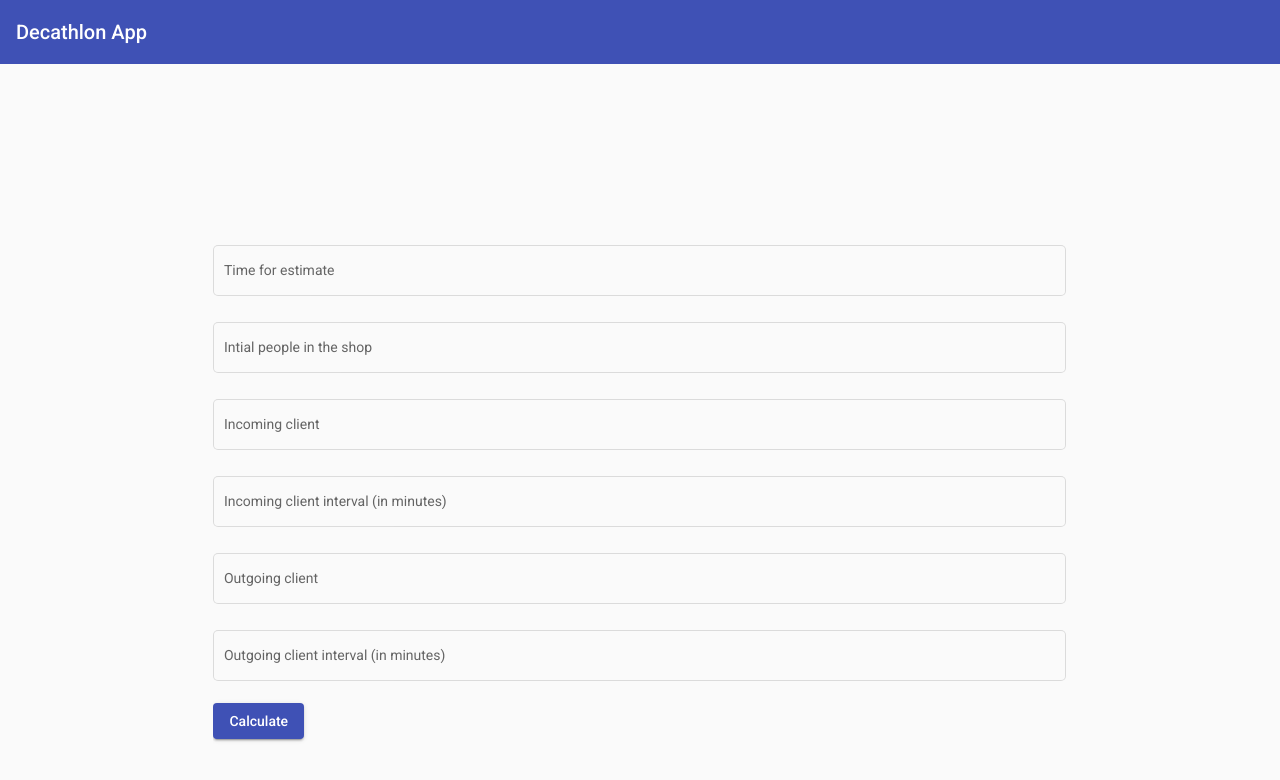
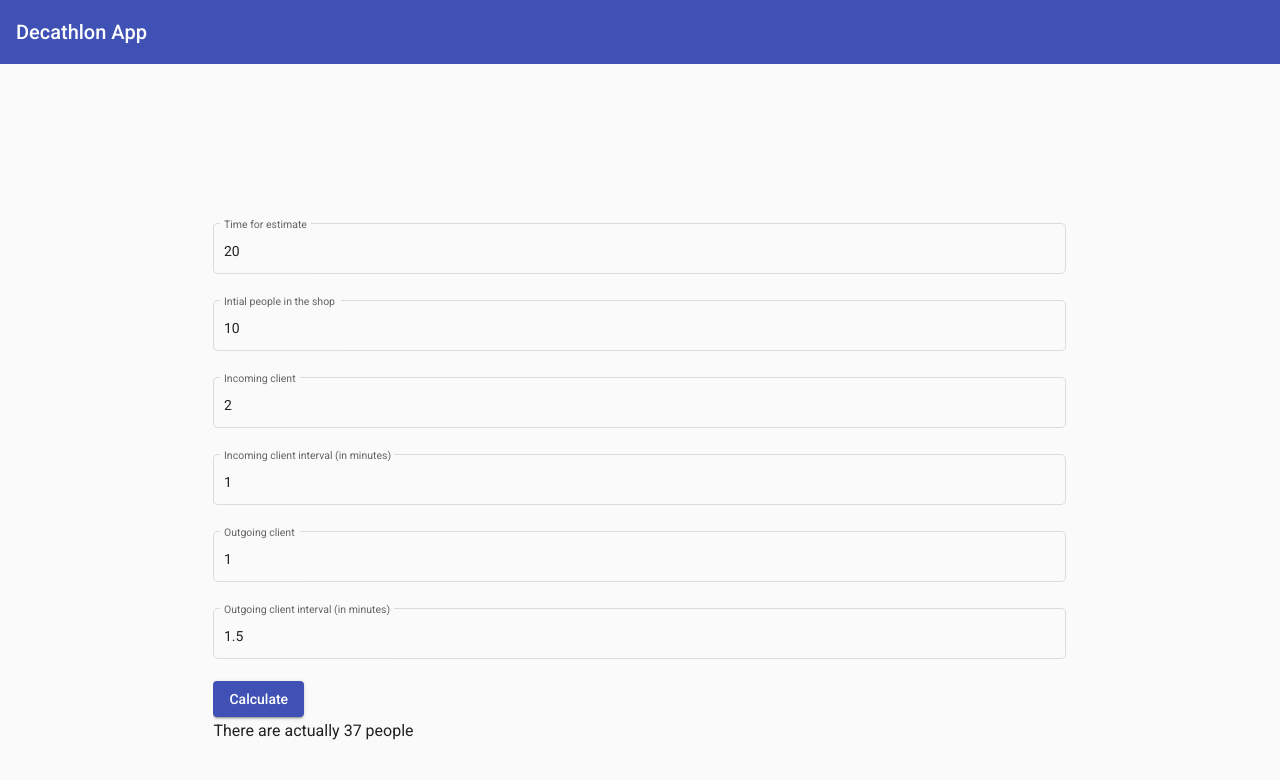
Before and after one commit to valimero/decathlon, an Angular app: page / in a window 1280 px wide. Shown: the top 780 px of the page. Built offline with nearby package versions, Linux system fonts and the light colour scheme.

Commit message:
Form Decathlon : Finish the form

```diff
--- a/src/app/app.component.html
+++ b/src/app/app.component.html
@@ -6,44 +6,43 @@
   <mat-grid-tile colspan="1"></mat-grid-tile>
   <mat-grid-tile colspan="4">
 
-
-
     <div class="v-form-deca">
+      <form [formGroup]="formGroupDecathlon">
       <mat-form-field appearance="outline">
         <mat-label>Time for estimate</mat-label>
-        <input matInput type="number">
+        <input matInput type="number" formControlName="timeForEstimate">
       </mat-form-field>
       <br>
       <mat-form-field appearance="outline">
         <mat-label>Intial people in the shop</mat-label>
-        <input matInput type="number">
+        <input matInput type="number" formControlName="initialClientNb">
       </mat-form-field>
       <br>
       <mat-form-field appearance="outline">
         <mat-label>Incoming client</mat-label>
-        <input matInput type="number">
+        <input matInput type="number" formControlName="incomingClientNb">
       </mat-form-field>
       <br>
       <mat-form-field appearance="outline">
         <mat-label>Incoming client interval (in minutes)</mat-label>
-        <input matInput type="number">
+        <input matInput type="number" formControlName="incomingClientInterval">
       </mat-form-field>
       <br>
       <mat-form-field appearance="outline">
         <mat-label>Outgoing client</mat-label>
-        <input matInput type="number">
+        <input matInput type="number" formControlName="outgoingClientNb">
       </mat-form-field>
       <br>
       <mat-form-field appearance="outline">
         <mat-label>Outgoing client interval (in minutes)</mat-label>
-        <input matInput type="number">
+        <input matInput type="number" formControlName="outgoingClientInterval">
       </mat-form-field>
+      </form>
 
-      <button mat-raised-button color="primary">Calculate</button>
+      <button mat-raised-button color="primary" (click)="updateResult()">Calculate</button>
+
+      <h3 *ngIf="numberPeopleInShop > 1">There are actually {{numberPeopleInShop}} people</h3>
+      <h3 *ngIf="numberPeopleInShop === 1">There is actually {{numberPeopleInShop}} person</h3>
     </div>
-
-
-
-
   </mat-grid-tile>
 </mat-grid-list>
--- a/src/app/app.component.ts
+++ b/src/app/app.component.ts
@@ -1,5 +1,6 @@
 import { Component, OnInit } from '@angular/core';
 import { NumberPeopleService } from './number-people.service';
+import {FormControl, FormGroup} from '@angular/forms';
 
 @Component({
   selector: 'app-root',
@@ -8,18 +9,48 @@ import { NumberPeopleService } from './number-people.service';
 })
 export class AppComponent implements OnInit {
 
-  title = 'decathlon';
+  numberPeopleInShop: number;
+
+  timeForEstimateFC: FormControl = new FormControl(20);
+  initialClientNbFC: FormControl = new FormControl(10);
+  incomingClientNbFC: FormControl = new FormControl(2);
+  incomingClientIntervalFC: FormControl = new FormControl(1);
+  outgoingClientNbFC: FormControl = new FormControl(1);
+  outgoingClientIntervalFC: FormControl = new FormControl(1.5);
+
+  formGroupDecathlon: FormGroup = new FormGroup( {
+    timeForEstimate: this.timeForEstimateFC,
+    initialClientNb: this.initialClientNbFC,
+    incomingClientNb: this.incomingClientNbFC,
+    incomingClientInterval: this.incomingClientIntervalFC,
+    outgoingClientNb: this.outgoingClientNbFC,
+    outgoingClientInterval: this.outgoingClientIntervalFC
+  });
+
 
   constructor(
     private numberPeopleService: NumberPeopleService,
   )
   {}
 
-  ngOnInit()
+  ngOnInit(): void
   {
-    let r = this.numberPeopleService.getPeopleInShop(20, 10, 2, 1, 1, 1.5);
+    this.updateResult();
 
-    console.log(`The number of people currently in the store : ${r}`);
+    console.log(`The number of people currently in the store : ${this.numberPeopleInShop}`);
+  }
+
+
+  public updateResult(): void
+  {
+    this.numberPeopleInShop = this.numberPeopleService.getPeopleInShop(
+      this.timeForEstimateFC.value,
+      this.initialClientNbFC.value,
+      this.incomingClientNbFC.value,
+      this.incomingClientIntervalFC.value,
+      this.outgoingClientNbFC.value,
+      this.outgoingClientIntervalFC.value
+    );
   }
 
 }
--- a/src/app/app.module.ts
+++ b/src/app/app.module.ts
@@ -9,6 +9,7 @@ import {MatInputModule} from '@angular/material/input';
 import {MatGridListModule} from '@angular/material/grid-list';
 import {MatToolbarModule} from '@angular/material/toolbar';
 import {MatButtonModule} from '@angular/material/button';
+import {ReactiveFormsModule} from '@angular/forms';
 
 @NgModule({
   declarations: [
@@ -23,6 +24,7 @@ import {MatButtonModule} from '@angular/material/button';
     MatGridListModule,
     MatToolbarModule,
     MatButtonModule,
+    ReactiveFormsModule,
   ],
   bootstrap: [AppComponent]
 })
```
